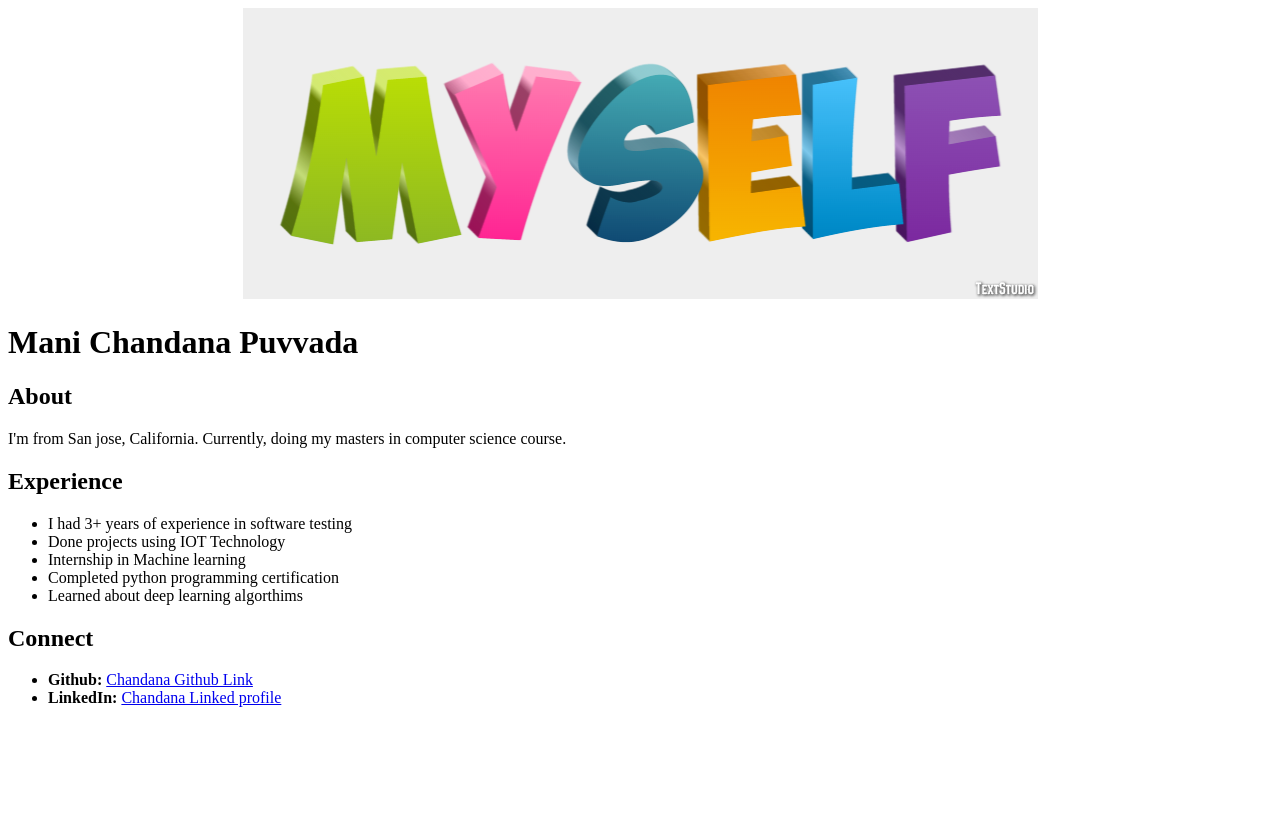
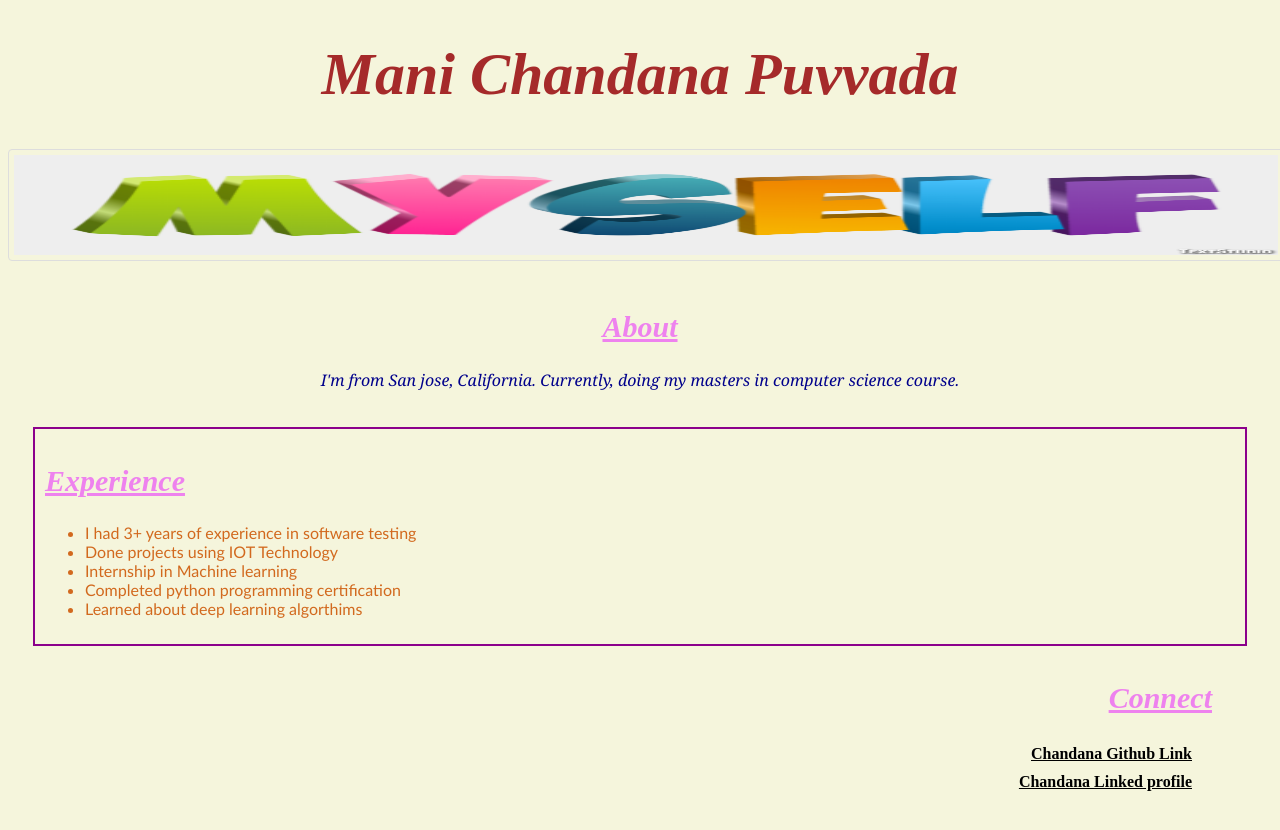
Before and after one commit to ManiChandanaP/manichandana-puvvada-kepler, a plain HTML site: page index.html in a window 1280 px wide. Before the commit the page ends 800 px from the top, so only its background shows below. Drawn offline with Linux system fonts and the light colour scheme.

Commit message:
styling added

```diff
--- /dev/null
+++ b/css/index.css
@@ -0,0 +1,70 @@
+body{
+    background-color:beige;
+}
+h1{
+    font-style: oblique;
+    font-family:Brush Script MT;
+    font-size:60px;
+    text-align: center;
+    color:brown;
+    font-weight: bold;
+}
+h2{
+    font-style:italic;
+    font-size:30px;
+    font-family:Papyrus;
+    color:violet;
+    text-decoration: underline;
+}
+p{
+    font-family:Georgia, 'Times New Roman', Times, serif;
+    color:darkblue;
+    font-style: italic;
+}
+#about {
+    padding: 10px;
+    margin: 10px 50px;
+    text-align:center;
+
+}
+#experience{
+    border: darkmagenta solid 2px;
+    padding: 10px;
+    margin: auto 25px;
+    display: block;
+}
+#experience li {
+    color:chocolate;
+    font-family: 'Gill Sans', 'Gill Sans MT', Calibri, 'Trebuchet MS', sans-serif;
+
+}
+#connect{
+    padding: 10px;
+    margin: auto 50px;
+    font-weight:bold;
+    text-align: right;
+}
+#connect li{
+    color:darkolivegreen;
+    list-style-type: none;
+}
+img{
+        border: 1px solid #ddd;
+        border-radius: 4px;
+        padding: 5px;
+        width:100%;
+        height:100px;
+}
+a:link, a:visited {
+
+    color: black;
+    border: 0px solid green;
+    padding: 5px 20px;
+    text-align: center;
+    display: inline-block;
+  }
+
+  a:hover, a:active {
+    background-color: green;
+    color: white;
+  }
--- a/index.html
+++ b/index.html
@@ -5,10 +5,11 @@
         <meta charset="UTF-8">
         <meta name="keywords" content="HTML, CSS, JavaScript">
         <meta name="author" content="Mani Chandana">
+        <link href="css/index.css" rel="stylesheet">
     </head>
     <body>
-        <center><img src="images/aboutme.png" alt="About me picture"></center>
         <h1>Mani Chandana Puvvada</h1>
+        <img src="images/aboutme.png" alt="About me picture">
         <section id = "about">
             <h2>About</h2>
             <p>I'm from San jose, California. Currently, doing my masters in computer science course.</p>
@@ -26,8 +27,8 @@
         <section id = "connect">
             <h2>Connect</h2>
             <ul>
-                <li><strong>Github: </strong><a href ="https://github.com/ManiChandanaP">Chandana Github Link</a></li>
-                <li><strong>LinkedIn: </strong><a href="https://www.linkedin.com/in/puvvada-mani-chandana-81b69b258/overlay/about-this-profile/?lipi=urn%3Ali%3Apage%3Ad_flagship3_profile_view_base%3BZuUpJGymTzGKwgi%2F50SWqA%3D%3D">Chandana Linked profile</a></li>
+                <li><a href ="https://github.com/ManiChandanaP">Chandana Github Link</a></li>
+                <li><a href="https://www.linkedin.com/in/puvvada-mani-chandana-81b69b258/overlay/about-this-profile/?lipi=urn%3Ali%3Apage%3Ad_flagship3_profile_view_base%3BZuUpJGymTzGKwgi%2F50SWqA%3D%3D">Chandana Linked profile</a></li>
             </ul>
         </section>
     </body>
```
